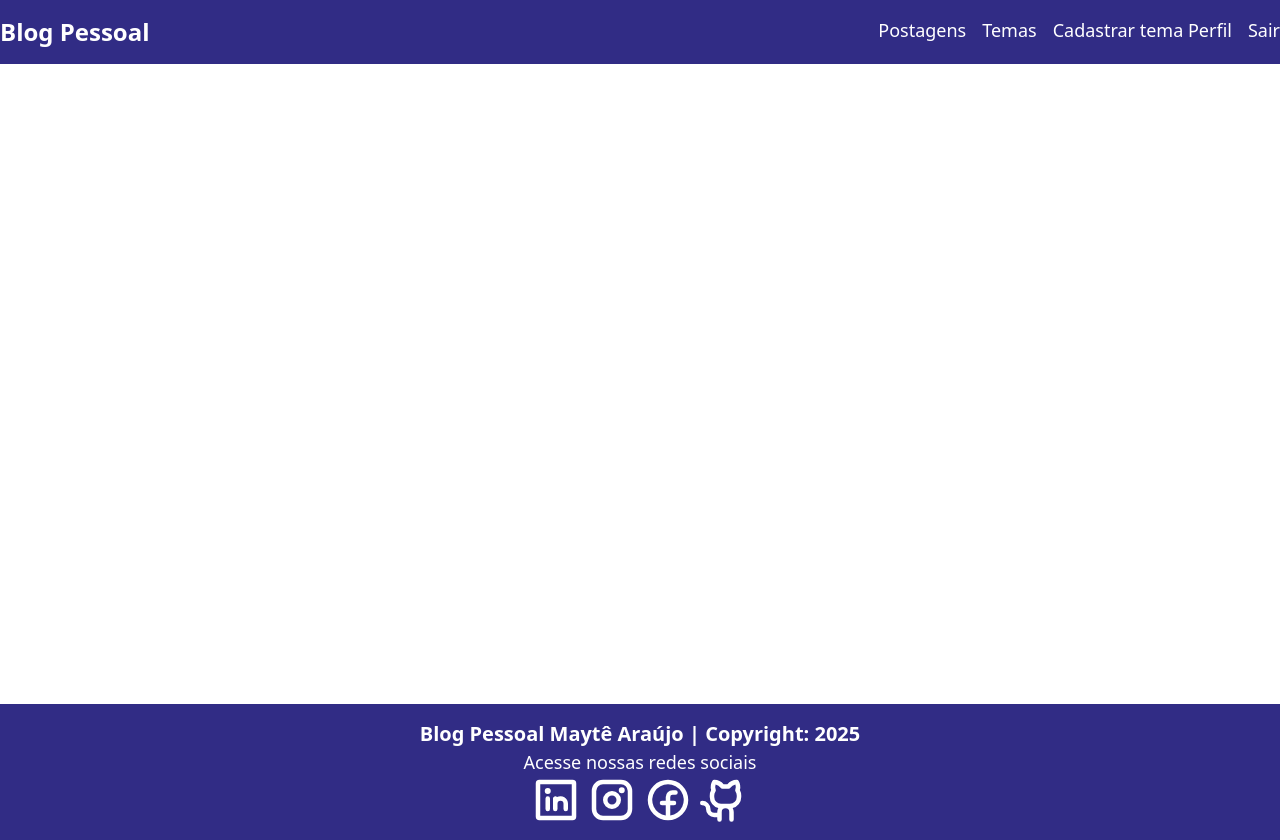
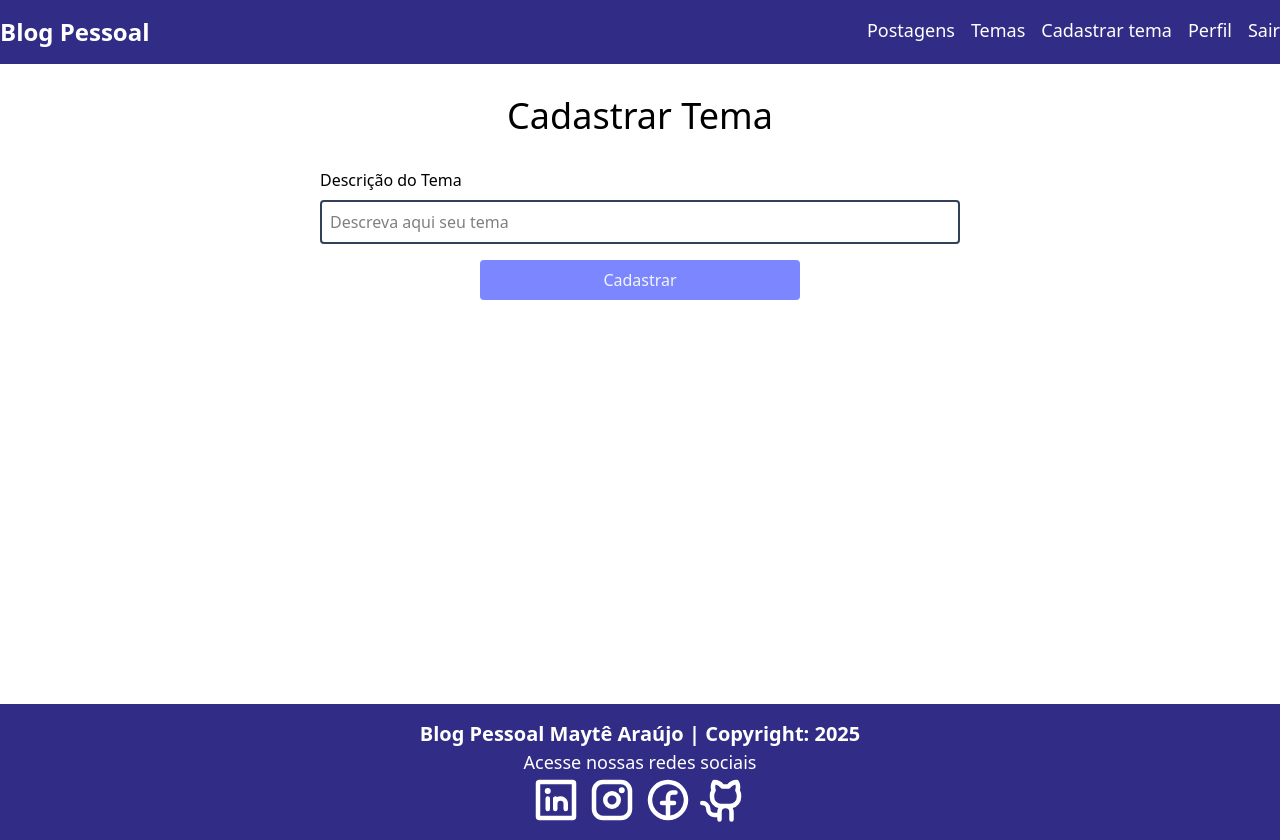
Before and after one commit to maytearaujo/blog-pessoal-frontend, a React (Vite) app: page /cadastrartema in a window 1280 px wide. Built offline with nearby package versions, Linux system fonts and the light colour scheme.

Commit message:
feat: Temas

```diff
--- a/src/App.tsx
+++ b/src/App.tsx
@@ -7,6 +7,7 @@ import Footer from './components/footer/Footer'
 import Cadastro from './pages/cadastro/Cadastro';
 import Login from './pages/login/Login';
 import ListaTemas from './components/temas/listaTemas/ListaTemas';
+import FormTema from './components/formTema/FormTema';
 
 function App() {
 
@@ -21,6 +22,8 @@ function App() {
             <Route path="/cadastro" element={<Cadastro />} />
             <Route path="/login" element={<Login />} />
             <Route path="/temas" element={<ListaTemas />} />
+            <Route path="/cadastrartema" element={<FormTema />} />
+            <Route path="/editartema/:id" element={<FormTema />} />
           </Routes>
         </div>
         <Footer />
--- /dev/null
+++ b/src/components/formTema/FormTema.tsx
@@ -0,0 +1,29 @@
+function FormTema() {
+    return (
+        <div className="container flex flex-col items-center justify-center mx-auto">
+            <h1 className="text-4xl text-center my-8">
+                Cadastrar Tema
+            </h1>
+
+            <form className="w-1/2 flex flex-col gap-4" >
+                <div className="flex flex-col gap-2">
+                    <label htmlFor="descricao">Descrição do Tema</label>
+                    <input
+                        type="text"
+                        placeholder="Descreva aqui seu tema"
+                        name='descricao'
+                        className="border-2 border-slate-700 rounded p-2"
+                    />
+                </div>
+                <button
+                    className="rounded text-slate-100 bg-indigo-400
+                               hover:bg-indigo-800 w-1/2 py-2 mx-auto flex justify-center"
+                    type="submit">
+                    Cadastrar
+                </button>
+            </form>
+        </div>
+    );
+}
+
+export default FormTema;
--- a/src/components/navbar/Navbar.tsx
+++ b/src/components/navbar/Navbar.tsx
@@ -26,7 +26,7 @@ function Navbar() {
                     <div className='flex gap-4'>
                         Postagens
                         <Link to='/temas' className='hover:underline'>Temas</Link>
-                        Cadastrar tema
+                        <Link to='/cadastrartema' className='hover:underline'>Cadastrar tema</Link>
                         Perfil
                         <Link to='' onClick={logout} className='hover:underline'>Sair</Link>
                     </div>
--- a/src/components/temas/CardTemas/CardTemas.tsx
+++ b/src/components/temas/CardTemas/CardTemas.tsx
@@ -1,12 +1,17 @@
 import { Link } from 'react-router-dom'
+import Tema from '../../../models/Tema'
 
-function CardTemas() {
+interface CardTemasProps{
+    tema: Tema
+}
+
+function CardTemas({ tema }: CardTemasProps) {
     return (
         <div className='border flex flex-col rounded-2xl overflow-hidden justify-between'>
             <header className='py-2 px-6 bg-indigo-800 text-white font-bold text-2xl'>
                 Tema
             </header>
-            <p className='p-8 text-3xl bg-slate-200 h-full'>Descrição</p>
+            <p className='p-8 text-3xl bg-slate-200 h-full'>{tema.descricao}</p>
 
             <div className="flex">
                 <Link to=''
--- a/src/components/temas/listaTemas/ListaTemas.tsx
+++ b/src/components/temas/listaTemas/ListaTemas.tsx
@@ -1,18 +1,66 @@
-import CardTemas from "../cardtemas/CardTemas"
+import { useContext, useEffect, useState } from "react";
+import { DNA } from "react-loader-spinner";
+import { useNavigate } from "react-router-dom";
+import { AuthContext } from "../../../contexts/AuthContext";
+import Tema from "../../../models/Tema";
+import CardTemas from "../cardTemas/CardTemas";
+import { buscar } from "../../../services/Service";
 
 function ListaTemas() {
 
+    const navigate = useNavigate();
+
+    const [temas, setTemas] = useState<Tema[]>([])
+
+    const { usuario, handleLogout } = useContext(AuthContext)
+    const token = usuario.token
+
+    async function buscarTemas() {
+        try {
+            await buscar('/temas', setTemas, {
+                headers: { Authorization: token }
+            })
+        } catch (error: any) {
+            if (error.toString().includes('403')) {
+                handleLogout()
+            }
+        }
+    }
+
+    useEffect(() => {
+        if (token === '') {
+            alert('Você precisa estar logado!')
+            navigate('/')
+        }
+    }, [token])
+
+    useEffect(() => {
+        buscarTemas()
+    }, [temas.length])
+
     return (
         <>
+        {temas.length === 0 && (
+            <DNA
+            visible={true}
+            height="200"
+            width="200"
+            ariaLabel="dna-loading"
+            wrapperStyle={{}}
+            wrapperClass="dna-wrapper mx-auto"
+        />
+        )}
             <div className="flex justify-center w-full my-4">
                 <div className="container flex flex-col">
-                    <div className="grid grid-cols-1 md:grid-cols-2
-                                    lg:grid-cols-3 gap-8">
-                            <CardTemas />
+                    <div className="grid grid-cols-1 md:grid-cols-2 lg:grid-cols-3 gap-8">
+                       {temas.map((tema) => (
+                            <CardTemas key={tema.id} tema={tema} />
+                        ))}
                     </div>
                 </div>
             </div>
         </>
     )
 }
+
 export default ListaTemas;
--- a/src/contexts/AuthContext.tsx
+++ b/src/contexts/AuthContext.tsx
@@ -1,6 +1,6 @@
 import { createContext, ReactNode, useState } from "react"
 import UsuarioLogin from "../models/UsuarioLogin"
-import { login } from "../service/Service"
+import { login } from "../services/Service"
 
 // Personalizar de acordo com o meu projeto
 interface AuthContextProps {
--- a/src/pages/cadastro/Cadastro.tsx
+++ b/src/pages/cadastro/Cadastro.tsx
@@ -1,7 +1,7 @@
 import { useState, useEffect, ChangeEvent, FormEvent } from 'react'
 import { useNavigate } from 'react-router-dom'
 import Usuario from '../../models/Usuario'
-import { cadastrarUsuario } from '../../service/Service';
+import { cadastrarUsuario } from '../../services/Service';
 import './Cadastro.css'
 import { RotatingLines } from 'react-loader-spinner'
 
--- a/src/service/Service.ts
+++ b/src/services/Service.ts
@@ -15,3 +15,8 @@ export const login = async (url: string, dados: Object, setDados: Function) => {
     const resposta = await api.post(url, dados)
     setDados(resposta.data)
 }
+
+export const buscar = async (url: string, setDados: Function, header: Object) => {
+    const resposta = await api.get(url, header)
+    setDados(resposta.data)
+}
```
Lines whose indentation alone changed are shown as unchanged.
